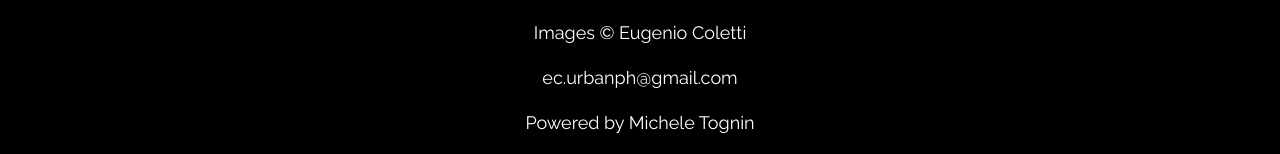
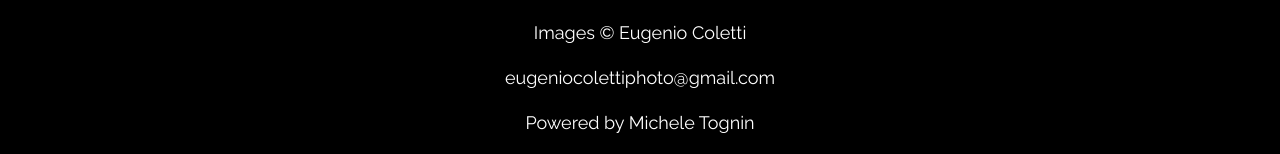
Before and after one commit to MicheleTognin/portfolio_eugenio_coletti, a plain HTML site: page urban.html in a window 1280 px wide. Shown: the part 10513-10667 px from the top of the page. Drawn offline with nearby package versions, Linux system fonts and the light colour scheme.

Commit message:
Update urban.html

```diff
--- a/urban.html
+++ b/urban.html
@@ -296,7 +296,7 @@
         class="fa fa-instagram w3-hover-opacity"
       ></a>
       <p>Images &#169; Eugenio Coletti</p>
-      <p>ec.urbanph@gmail.com</p>
+      <p>eugeniocolettiphoto@gmail.com</p>
       <p>Powered by Michele Tognin</p>
     </footer>
   </body>
```
